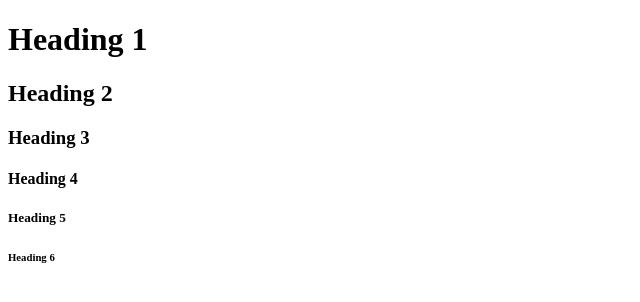
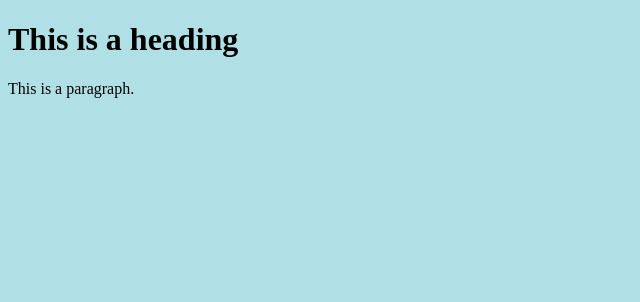
Before and after one commit to SasanHaise/newbrach, a plain HTML site: page index.html in a window 1280 px wide. Shown: the whole page, without its empty margins (0-640 px from the left). Drawn offline with Linux system fonts and the light colour scheme.

Commit message:
background
color

```diff
--- a/index.html
+++ b/index.html
@@ -1,13 +1,9 @@
 <!DOCTYPE html>
 <html>
-<body>
+<body style="background-color:powderblue;">
 
-<h1>Heading 1</h1>
-<h2>Heading 2</h2>
-<h3>Heading 3</h3>
-<h4>Heading 4</h4>
-<h5>Heading 5</h5>
-<h6>Heading 6</h6>
+<h1>This is a heading</h1>
+<p>This is a paragraph.</p>
 
 </body>
 </html>
```
